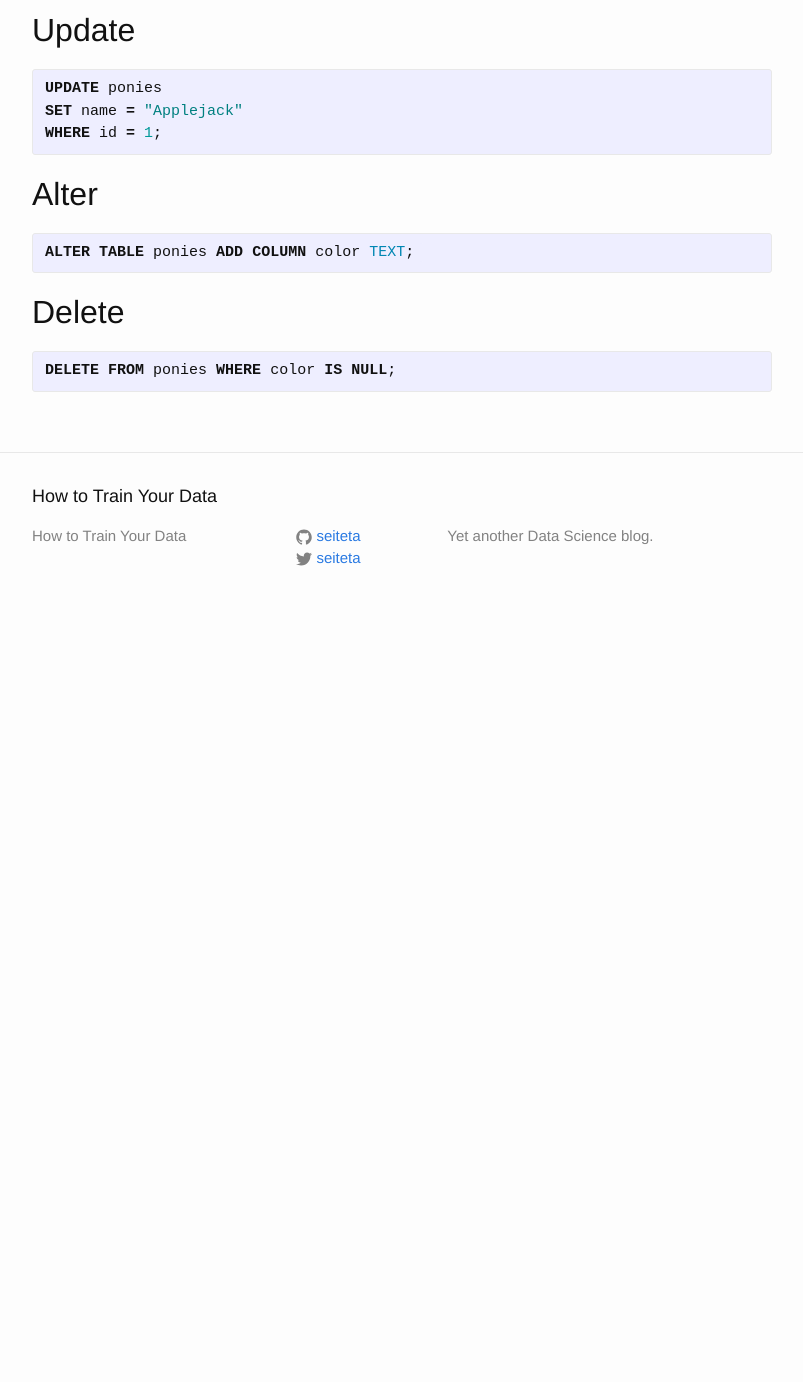
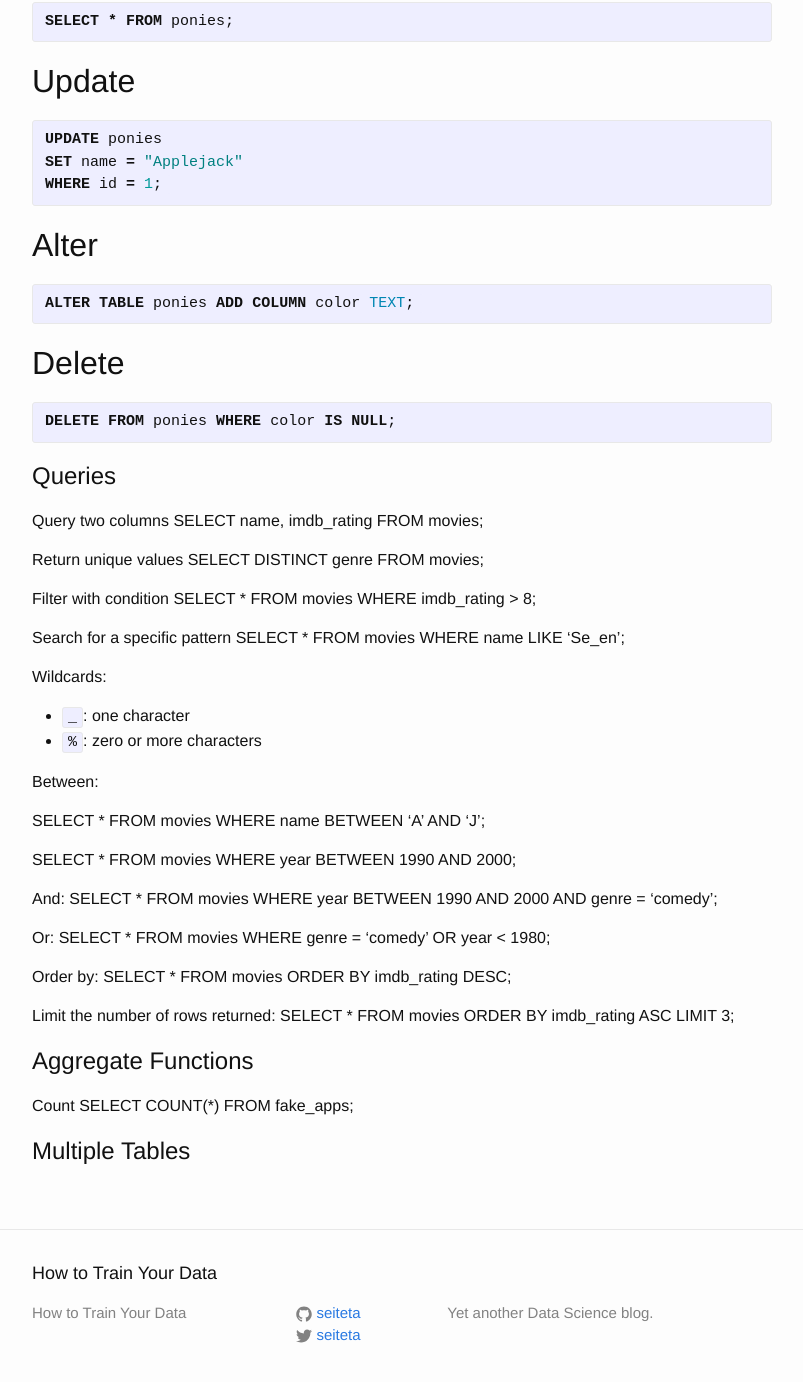
Before and after one commit to seiteta/seiteta.github.io_old, a Jekyll site: the page built from _posts/2016-11-04-SQL-reference.md, in a window 1280 px wide and 1400 px high, scrolled down 698 px. Shown: the top 1382 px of the window, without its empty margins (238-1041 px from the left). Built offline with Jekyll 4.4.1, drawn with Linux system fonts in a browser that asks for light colours; before the commit the page ends 1328 px from its top, so only the background shows below that; some of the changed text lies outside the part shown.

Commit message:
Update 2016-11-04-SQL-reference.md

```diff
--- a/_posts/2016-11-04-SQL-reference.md
+++ b/_posts/2016-11-04-SQL-reference.md
@@ -31,7 +32,6 @@ Select every column:
 SELECT * FROM ponies;
 {% endhighlight %}
 
-
 ## Update
 
 {% highlight SQL%}
@@ -40,16 +40,70 @@ SET name = "Applejack"
 WHERE id = 1;
 {% endhighlight %}
 
-
 ## Alter
 
 {% highlight SQL%}
 ALTER TABLE ponies ADD COLUMN color TEXT;
 {% endhighlight %}
 
-
 ## Delete
 
 {% highlight SQL%}
 DELETE FROM ponies WHERE color IS NULL;
 {% endhighlight %}
+
+
+# Queries
+
+Query two columns
+SELECT name, imdb_rating FROM movies;
+
+Return unique values
+SELECT DISTINCT genre FROM movies;
+
+Filter with condition
+SELECT * FROM movies WHERE imdb_rating > 8;
+
+Search for a specific pattern
+SELECT * FROM movies
+WHERE name LIKE 'Se_en';
+
+Wildcards:
+
+* `_`: one character
+* `%`: zero or more characters
+
+Between:
+
+SELECT * FROM movies
+WHERE name BETWEEN 'A' AND 'J';
+
+SELECT * FROM movies
+WHERE year BETWEEN 1990 AND 2000;
+
+And:
+SELECT * FROM movies
+WHERE year BETWEEN 1990 AND 2000
+AND genre = 'comedy';
+
+Or:
+SELECT * FROM movies
+WHERE genre = 'comedy'
+OR year < 1980;
+
+Order by:
+SELECT * FROM movies
+ORDER BY imdb_rating DESC;
+
+Limit the number of rows returned:
+SELECT * FROM movies
+ORDER BY imdb_rating ASC
+LIMIT 3;
+
+# Aggregate Functions
+
+Count
+SELECT COUNT(*) FROM fake_apps;
+
+
+# Multiple Tables
```
Also changed, not shown: other parts of _posts/2016-11-04-SQL-reference.md (+4 -3 lines).
